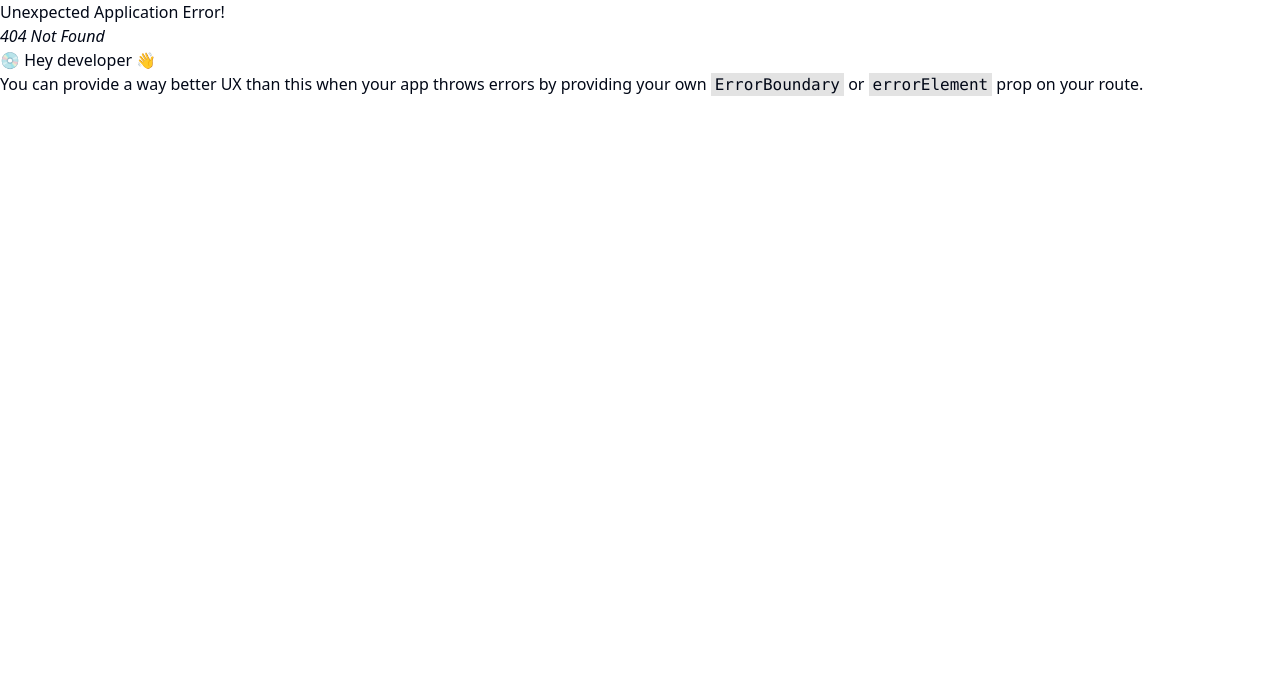
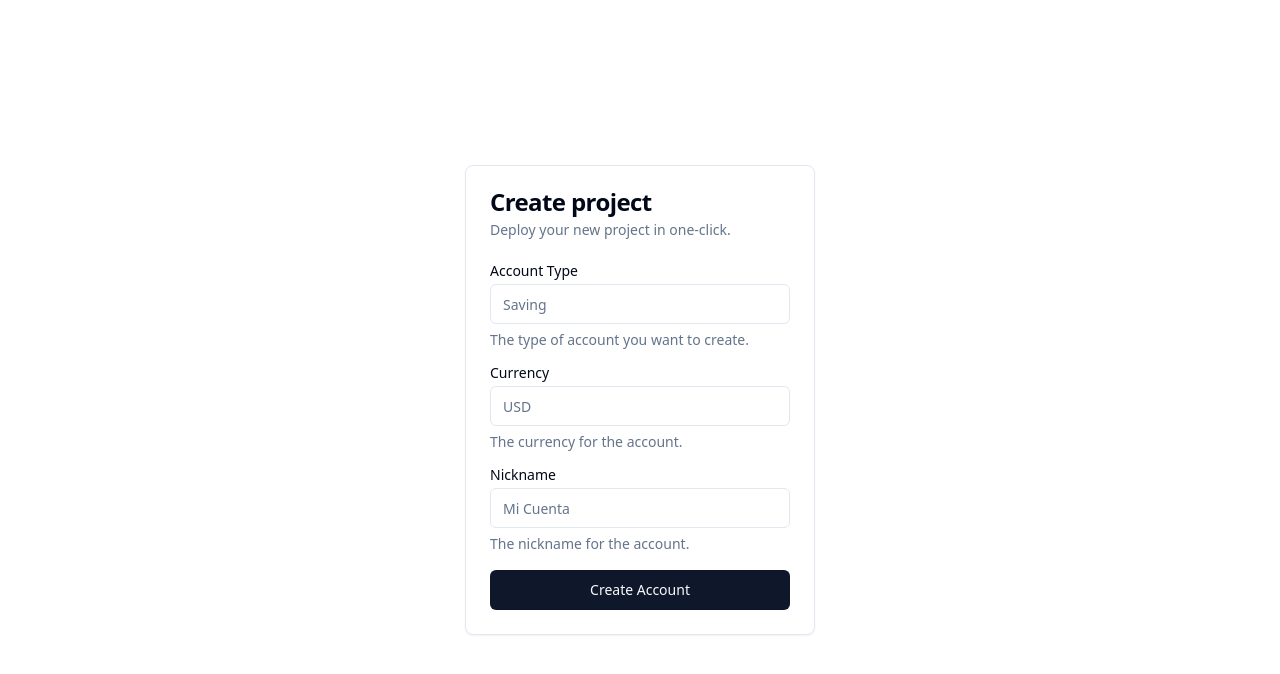
Before and after one commit to chamale-rac/fraud-detection, a React (Vite) app in the folder web/: page /client/account/create in a window 1280 px wide. Before the commit this address had no page. Shown: the top 674 px of the page. Built offline with nearby package versions, Linux system fonts and the light colour scheme.

Commit message:
Create Account Pending

```diff
--- a/web/src/main.tsx
+++ b/web/src/main.tsx
@@ -4,6 +4,7 @@ import { createBrowserRouter, RouterProvider } from 'react-router-dom'
 import App from './App'
 import Login from './pages/Login'
 import EmployeeDashboard from './pages/EmployeeDashboard'
+import CreateAccount from './pages/CreateAccount'
 import './index.css'
 
 const router = createBrowserRouter([
@@ -27,6 +28,10 @@ const router = createBrowserRouter([
     path: '/employee/dashboard',
     element: <EmployeeDashboard />,
   },
+  {
+    path: '/client/account/create',
+    element: <CreateAccount />,
+  },
 ])
 
 ReactDOM.createRoot(document.getElementById('root')!).render(
--- /dev/null
+++ b/web/src/pages/CreateAccount.tsx
@@ -0,0 +1,207 @@
+import { zodResolver } from '@hookform/resolvers/zod'
+import { useForm } from 'react-hook-form'
+import { z } from 'zod'
+import {
+  Form,
+  FormControl,
+  FormDescription,
+  FormField,
+  FormItem,
+  FormLabel,
+  FormMessage,
+} from '@/components/ui/form'
+
+import { Button } from '@/components/ui/button'
+import {
+  Card,
+  CardContent,
+  CardDescription,
+  CardHeader,
+  CardTitle,
+} from '@/components/ui/card'
+import { Input } from '@/components/ui/input'
+import { toast } from '@/components/ui/use-toast'
+import { Toaster } from '@/components/ui/toaster'
+
+/**
+{
+  "account_type": "Saving",
+  "interest_rate": 0.05,
+  "currency": "USD",
+  "balance": 1000.00,
+  "user_uuid": "797582b1-4f0c-41ed-b69d-900730e6305c",
+  "bank_uuid": "a866c1be-a6fe-4e17-b2eb-26f4e6b33bca",
+  "nickname": "Primera"
+}
+ */
+
+const NewAccountSchema = z.object({
+  // cannot be empty
+  account_type: z
+    .string()
+    .min(1, {
+      message: 'Account type is required',
+    })
+    .refine((value) => value === 'Saving' || value === 'Checking', {
+      message: 'Account type must be either Saving or Checking',
+    }),
+  currency: z
+    .string()
+    .min(1, {
+      message: 'Currency is required',
+    })
+    .refine((value) => value === 'USD' || value === 'EUR' || value === 'GTQ', {
+      message: 'Currency must be either USD, EUR or GTQ',
+    }),
+  nickname: z.string().min(1, {
+    message: 'Nickname is required',
+  }),
+})
+
+export default function CreateAccount() {
+  const form = useForm<z.infer<typeof NewAccountSchema>>({
+    resolver: zodResolver(NewAccountSchema),
+    defaultValues: {
+      account_type: '',
+      currency: '',
+      nickname: '',
+    },
+  })
+
+  function onSubmit(data: z.infer<typeof NewAccountSchema>) {
+    toast({
+      title: 'You submitted the following values:',
+      description: (
+        <pre className='mt-2 w-[340px] rounded-md bg-slate-950 p-4'>
+          <code className='text-white'>{JSON.stringify(data, null, 2)}</code>
+        </pre>
+      ),
+    })
+
+    const url = 'account/create'
+
+    fetch(`${import.meta.env.VITE_BASE_URL}/${url}`, {
+      method: 'POST',
+      headers: {
+        'Content-Type': 'application/json',
+      },
+      body: JSON.stringify(data),
+    })
+      .then((res) => {
+        console.log(res)
+        if (res.ok) {
+          return res.json()
+        }
+        return res.json().then((error) => {
+          throw new Error(error.message)
+        })
+      })
+      .then((data) => {
+        // Save token to local storage
+        toast({
+          title: 'Success',
+          description: 'Account created successfully',
+        })
+      })
+      .catch((error) => {
+        toast({
+          title: 'Error',
+          description: error.message,
+          variant: 'destructive',
+        })
+      })
+  }
+
+  return (
+    <>
+      <div className='flex flex-row items-center justify-center min-h-screen'>
+        <Card className='w-[350px]'>
+          <CardHeader>
+            <CardTitle>Create project</CardTitle>
+            <CardDescription>
+              Deploy your new project in one-click.
+            </CardDescription>
+          </CardHeader>
+          <CardContent>
+            <Form {...form}>
+              <form onSubmit={form.handleSubmit(onSubmit)}>
+                <div className='grid w-full items-center gap-4'>
+                  <FormField
+                    control={form.control}
+                    name='account_type'
+                    render={({ field }) => (
+                      <FormItem className='flex flex-col space-y-1.5'>
+                        <FormLabel>Account Type</FormLabel>
+                        <FormControl>
+                          <Input
+                            id='account_type'
+                            type='text'
+                            placeholder='Saving'
+                            {...field}
+                          />
+                        </FormControl>
+                        <FormDescription>
+                          The type of account you want to create.
+                        </FormDescription>
+                        <FormMessage />
+                      </FormItem>
+                    )}
+                  />
+                  <FormField
+                    control={form.control}
+                    name='currency'
+                    render={({ field }) => (
+                      <FormItem className='flex flex-col space-y-1.5'>
+                        <FormLabel>Currency</FormLabel>
+                        <FormControl>
+                          <Input
+                            id='currency'
+                            type='text'
+                            placeholder='USD'
+                            {...field}
+                          />
+                        </FormControl>
+                        <FormDescription>
+                          The currency for the account.
+                        </FormDescription>
+                        <FormMessage />
+                      </FormItem>
+                    )}
+                  />
+                  <FormField
+                    control={form.control}
+                    name='nickname'
+                    render={({ field }) => (
+                      <FormItem className='flex flex-col space-y-1.5'>
+                        <FormLabel>Nickname</FormLabel>
+                        <FormControl>
+                          <Input
+                            id='nickname'
+                            type='text'
+                            placeholder='Mi Cuenta'
+                            {...field}
+                          />
+                        </FormControl>
+                        <FormDescription>
+                          The nickname for the account.
+                        </FormDescription>
+                        <FormMessage />
+                      </FormItem>
+                    )}
+                  />
+                </div>
+                <Button
+                  type='submit'
+                  className='w-full mt-4'
+                >
+                  Create Account
+                </Button>
+              </form>
+            </Form>
+          </CardContent>
+        </Card>
+        <Toaster />
+      </div>
+    </>
+  )
+}
--- a/web/src/pages/Login.tsx
+++ b/web/src/pages/Login.tsx
@@ -75,6 +75,8 @@ const Login = () => {
       .then((data) => {
         // Save token to local storage
         localStorage.setItem('user', data.user)
+        localStorage.setItem('uuid', data.uuid)
+        localStorage.setItem('bank_uuid', data.bank_uuid)
         // Redirect to dashboard
         navigate(navigateTo)
       })
```
Also changed, not shown: 1 other file (tests, documents, lock files or other folders).
